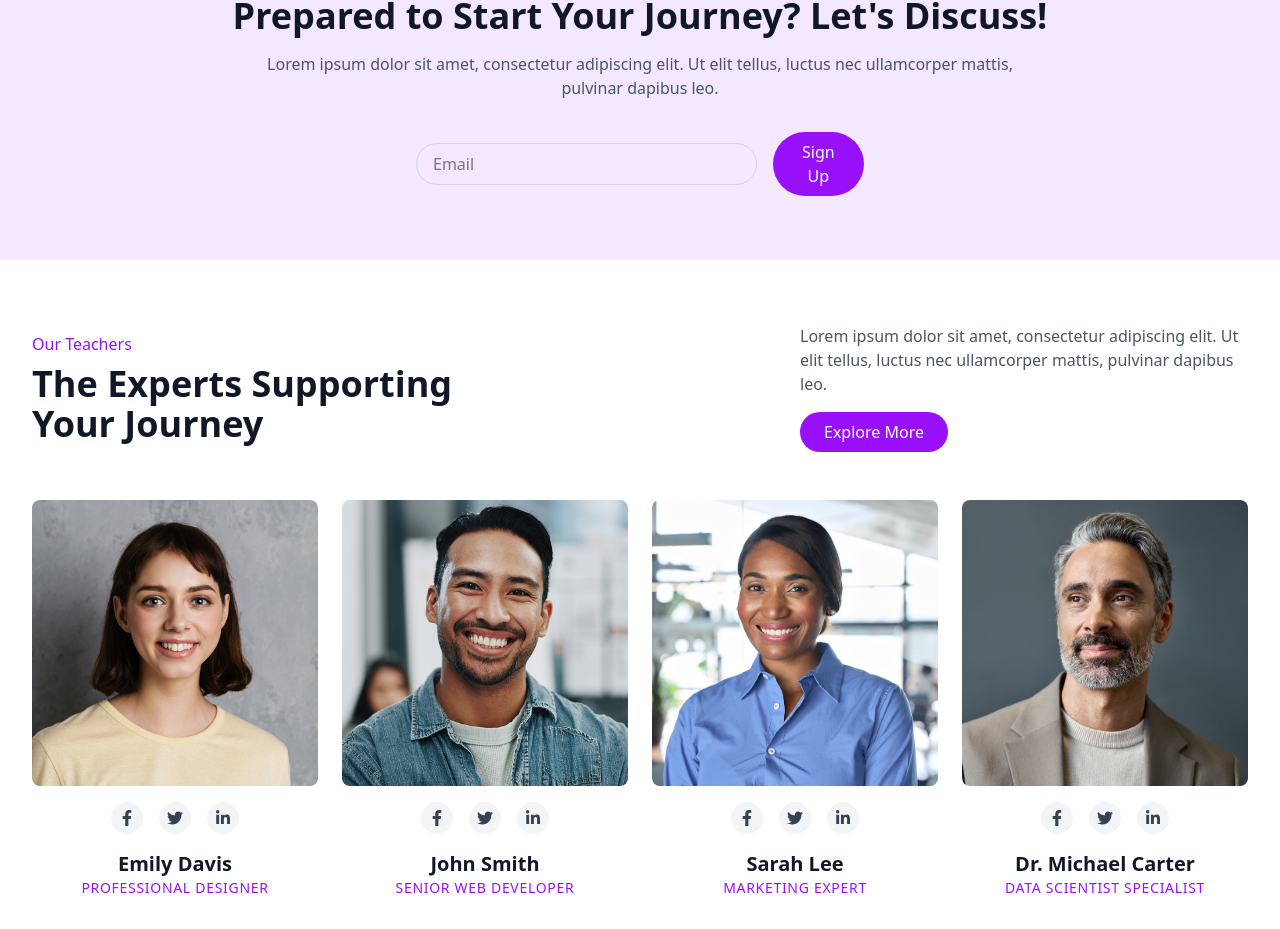
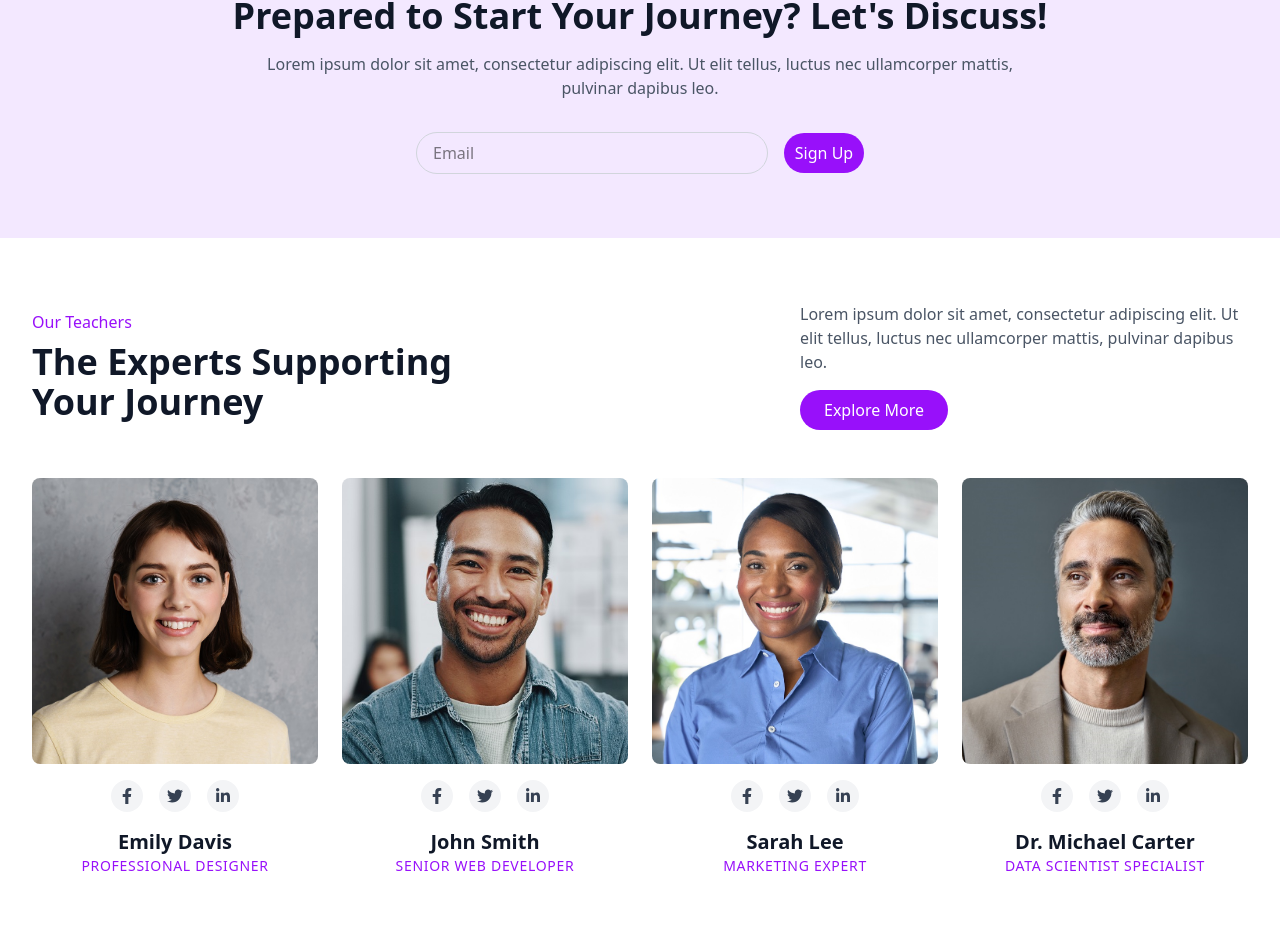
Before and after one commit to AliRaza192/eduvera, a React (Vite) app: page / in a window 1280 px wide. Shown: the part 3032-3961 px from the top of the page. Built offline with nearby package versions, Linux system fonts and the light colour scheme.

Commit message:
sign up button error solve

```diff
--- a/src/components/GetStarted.jsx
+++ b/src/components/GetStarted.jsx
@@ -19,7 +19,7 @@ const GetStarted = () => {
               placeholder="Email"
               className="w-full px-4 py-2 rounded-full border border-gray-300 focus:outline-none focus:ring-2 focus:ring-purple-500"
             />
-            <button className="px-6 py-2 bg-purple-600 text-white font-medium rounded-full hover:bg-purple-700 transition-colors">
+            <button className="w-20 h-10 flex-shrink-0 bg-purple-600 text-white font-medium rounded-full hover:bg-purple-700 transition-colors flex items-center justify-center">
               Sign Up
             </button>
           </div>
```
